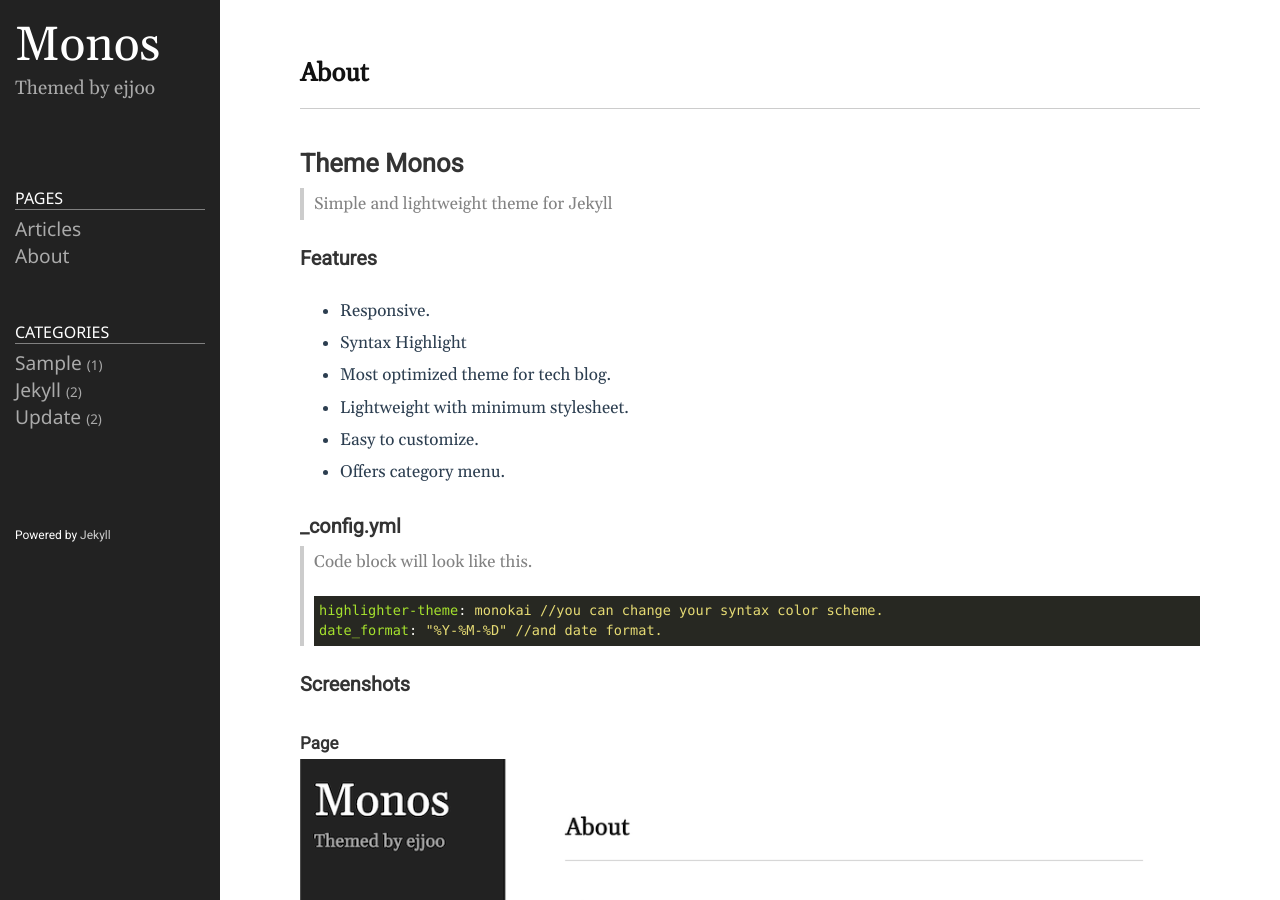
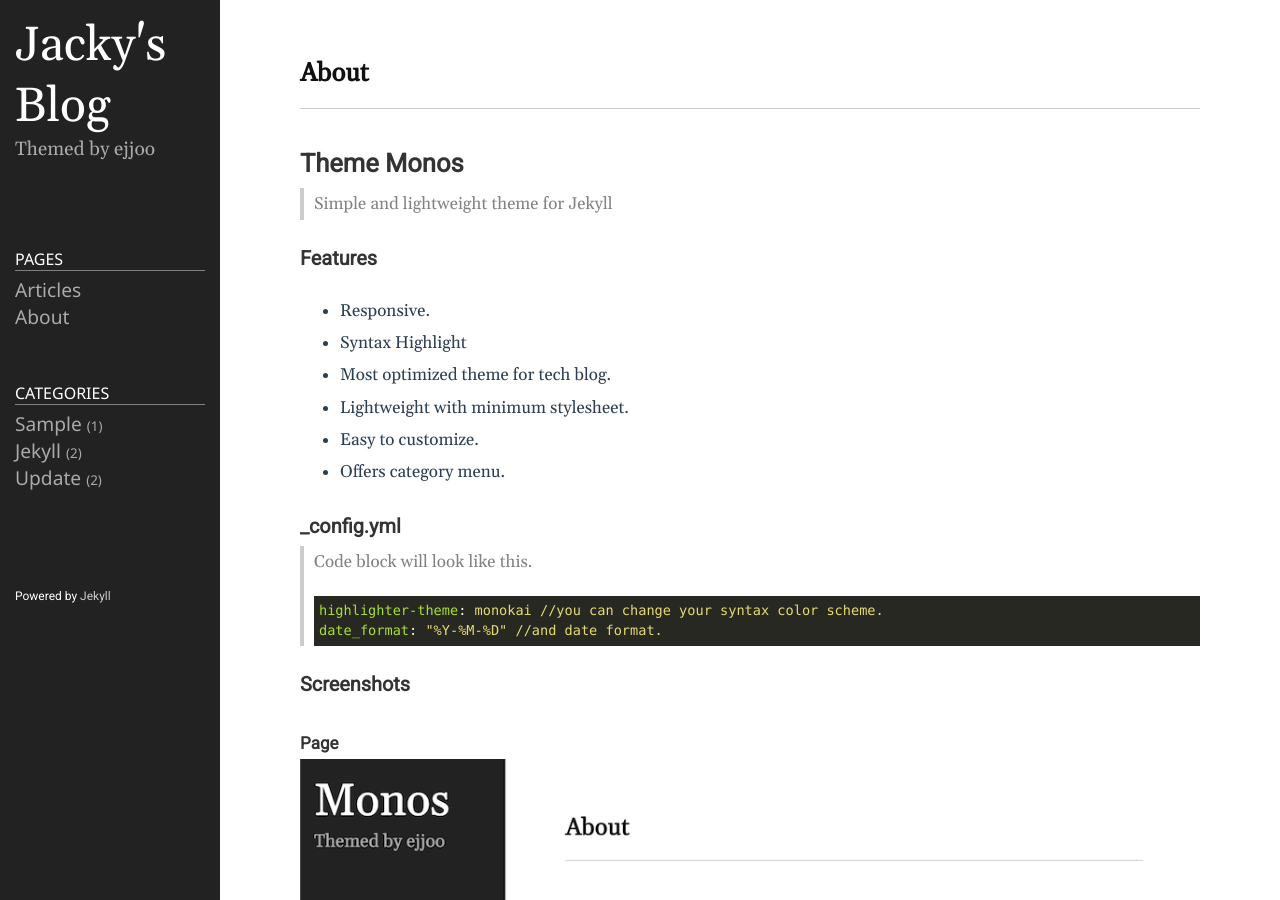
Before and after one commit to ijava-debug/Monos, a Jekyll site: the page built from README.md, in a window 1280 px wide and 900 px high. Built offline with Jekyll 4.4.1, drawn with Linux system fonts in a browser that asks for light colours.

Commit message:
no message

```diff
--- a/_config.yml
+++ b/_config.yml
@@ -18,13 +18,13 @@
 # You can create any custom variable you would like, and they will be accessible
 # in the templates via {{ site.myvariable }}.
 
-title: Monos
+title: Jacky's Blog
 email: 806385851@gmail.com
 description: >- # this means to ignore newlines until "baseurl:"
   Themed by ejjoo
 # baseurl: "/" # the subpath of your site, e.g. /blog
 # url: "http://ejjoo.github.io" # the base hostname & protocol for your site, e.g. http://example.com
-github_username: ejjoo
+github_username: ijava-debug
 highlighter: rouge
 svg:
   optimize: true
```
